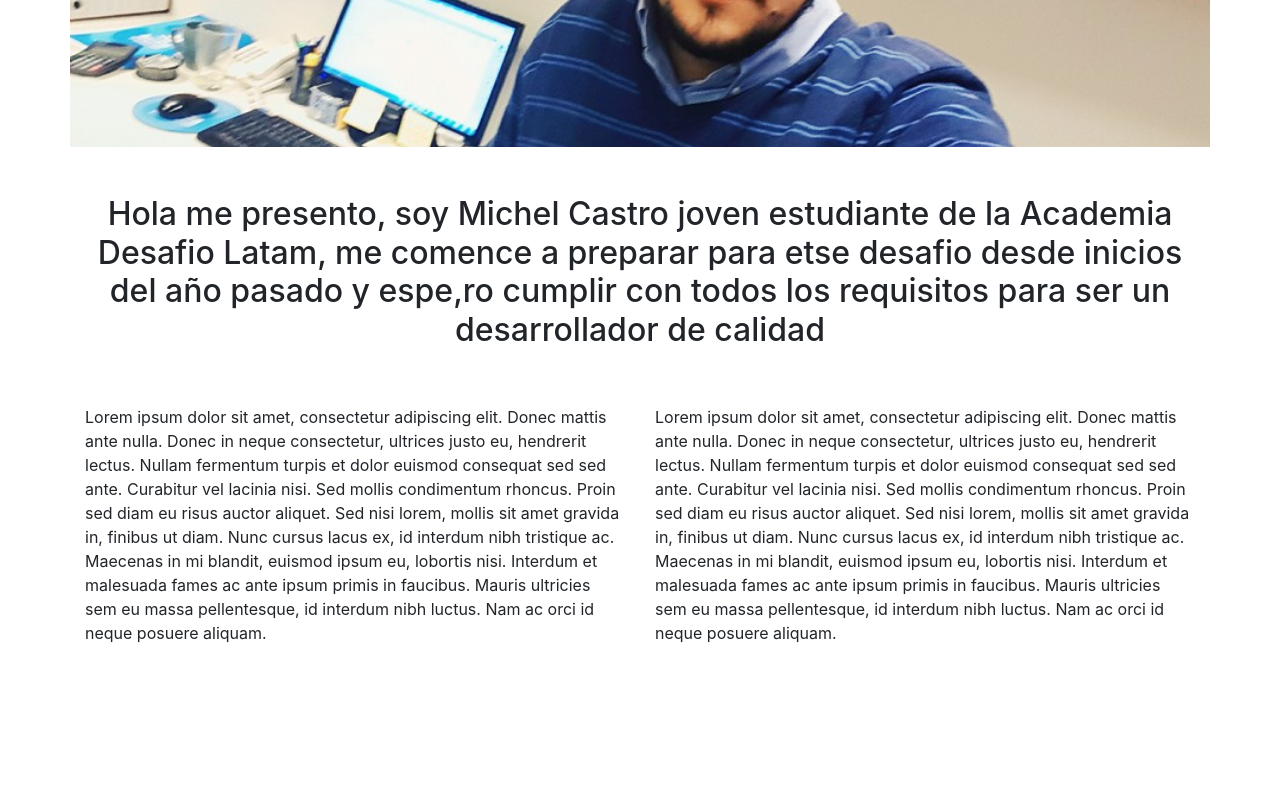
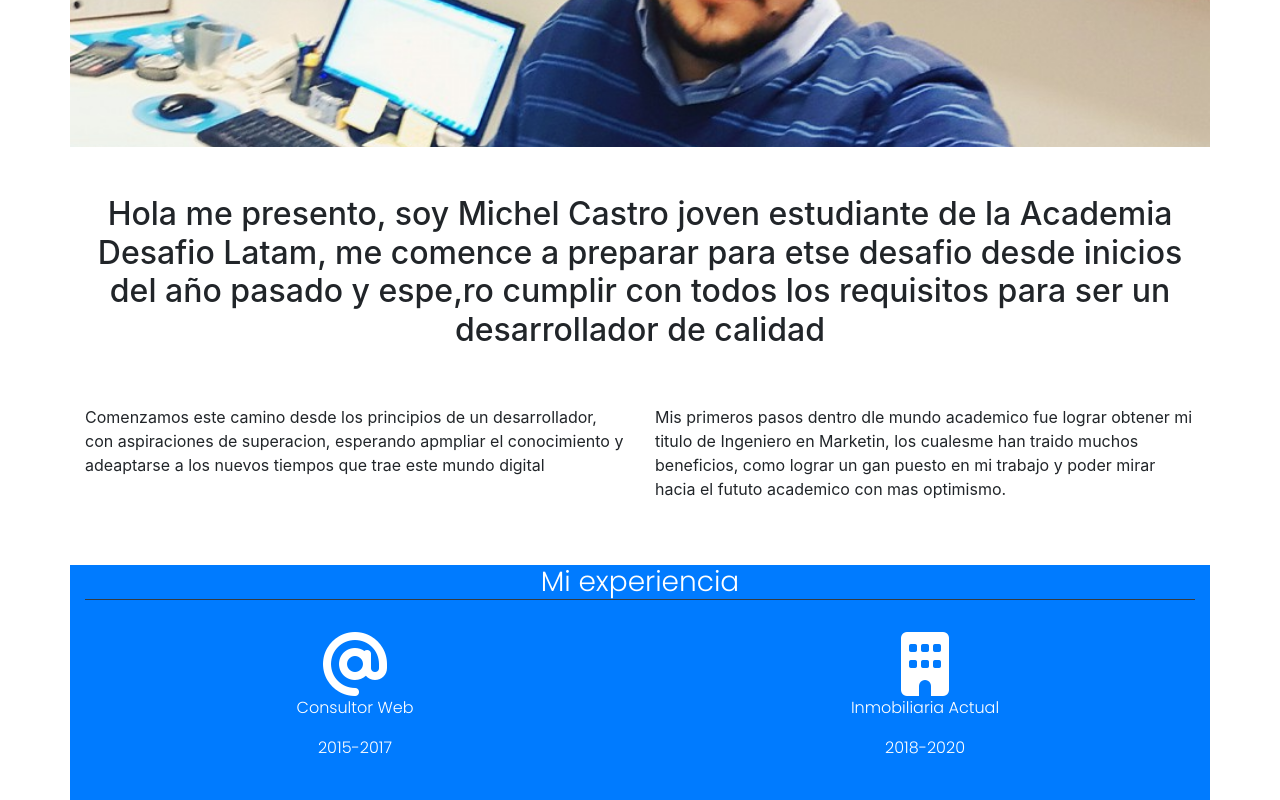
Before and after one commit to Michel-hub/Portafolio, a plain HTML site: page index.html in a window 1280 px wide. Shown: the part 499-1299 px from the top of the page. Before the commit the page ends 1208 px from the top, so only its background shows below. Drawn offline with nearby package versions, Linux system fonts and the light colour scheme; files whose address does not match are found by name.

Commit message:
comentario de los cambio

```diff
--- a/assets-prueba/css/style.css
+++ b/assets-prueba/css/style.css
@@ -12,3 +12,8 @@
   text-shadow: 0.125em 0.25em 0.125em #707070;
   padding: 15rem 15rem;
 }
+
+.trico-2 {
+  background-color: blue;
+  font-family: 'Poppins', sans-serif;
+}
--- a/index.html
+++ b/index.html
@@ -46,7 +46,7 @@
     <h2 class="subtitulo">Michel Castro</h2>
     </header>
 <!--cierre zona de header-->
-
+<!-- Seccion Propia -->
 <section class="container my-5">
 <div class="row">
 <article class="col-12 ">
@@ -55,14 +55,39 @@
 </div>
 <div class="row my-5">
 <article class="col-xs-12 col-sm-12 col-md-6 col-lg-6 col-xl-6">
-  <p>Lorem ipsum dolor sit amet, consectetur adipiscing elit. Donec mattis ante nulla. Donec in neque consectetur, ultrices justo eu, hendrerit lectus. Nullam fermentum turpis et dolor euismod consequat sed sed ante. Curabitur vel lacinia nisi. Sed mollis condimentum rhoncus. Proin sed diam eu risus auctor aliquet. Sed nisi lorem, mollis sit amet gravida in, finibus ut diam. Nunc cursus lacus ex, id interdum nibh tristique ac. Maecenas in mi blandit, euismod ipsum eu, lobortis nisi. Interdum et malesuada fames ac ante ipsum primis in faucibus. Mauris ultricies sem eu massa pellentesque, id interdum nibh luctus. Nam ac orci id neque posuere aliquam.</p>
+  <p>Comenzamos este camino desde los principios de un desarrollador, con aspiraciones de superacion, esperando apmpliar el conocimiento y adeaptarse a los nuevos tiempos que trae este mundo digital</p>
 </article>
 
 <article class="col-xs-12 col-sm-12 col-md-6 col-lg-6 col-xl-6">
-  <p>Lorem ipsum dolor sit amet, consectetur adipiscing elit. Donec mattis ante nulla. Donec in neque consectetur, ultrices justo eu, hendrerit lectus. Nullam fermentum turpis et dolor euismod consequat sed sed ante. Curabitur vel lacinia nisi. Sed mollis condimentum rhoncus. Proin sed diam eu risus auctor aliquet. Sed nisi lorem, mollis sit amet gravida in, finibus ut diam. Nunc cursus lacus ex, id interdum nibh tristique ac. Maecenas in mi blandit, euismod ipsum eu, lobortis nisi. Interdum et malesuada fames ac ante ipsum primis in faucibus. Mauris ultricies sem eu massa pellentesque, id interdum nibh luctus. Nam ac orci id neque posuere aliquam.</p>
+  <p>Mis primeros pasos dentro dle mundo academico fue lograr obtener mi titulo de Ingeniero en Marketin, los cualesme han traido muchos beneficios, como lograr un gan puesto en mi trabajo y poder mirar hacia el fututo academico con mas optimismo.</p>
 </article>
 </div>
 </section>
+<!--Cierre Seccion Propia -->
+
+
+<!-- Seccion Experiencia -->
+  <section class="trico-2 container text-center bg-primary text-white">
+    <div>
+    <h3 class="border-dark border-bottom text-center">Mi experiencia</h3>
+  </div>
+  <div class="row py-4">
+    <article class="col-xs-12 col-sm-12 col-md-6 col-lg-6 col-xl-6">
+        <a><i class="fas fa-at fa-4x"></i></a>
+        <p class="section3">Consultor Web</p>
+        <p>2015-2017</p>
+    </article>
+
+    <article class="col-xs-12 col-sm-12 col-md-6 col-lg-6 col-xl-6">
+        <a><i class="fas fa-building fa-4x"></i></a>
+        <p class="section3">Inmobiliaria Actual</p>
+        <p>2018-2020</p>
+    </article>
+  </div>
+
+    </section>
+
+
 
 
 
```
